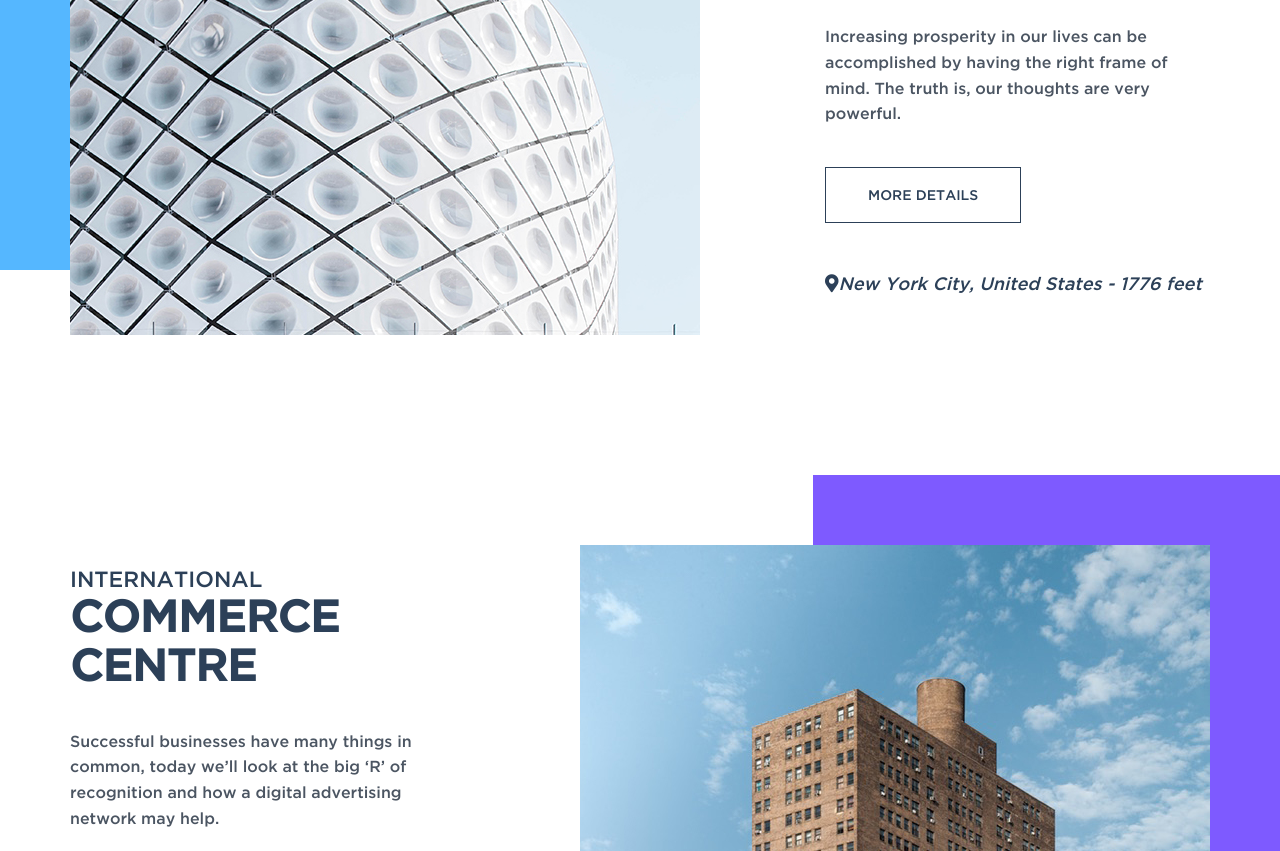
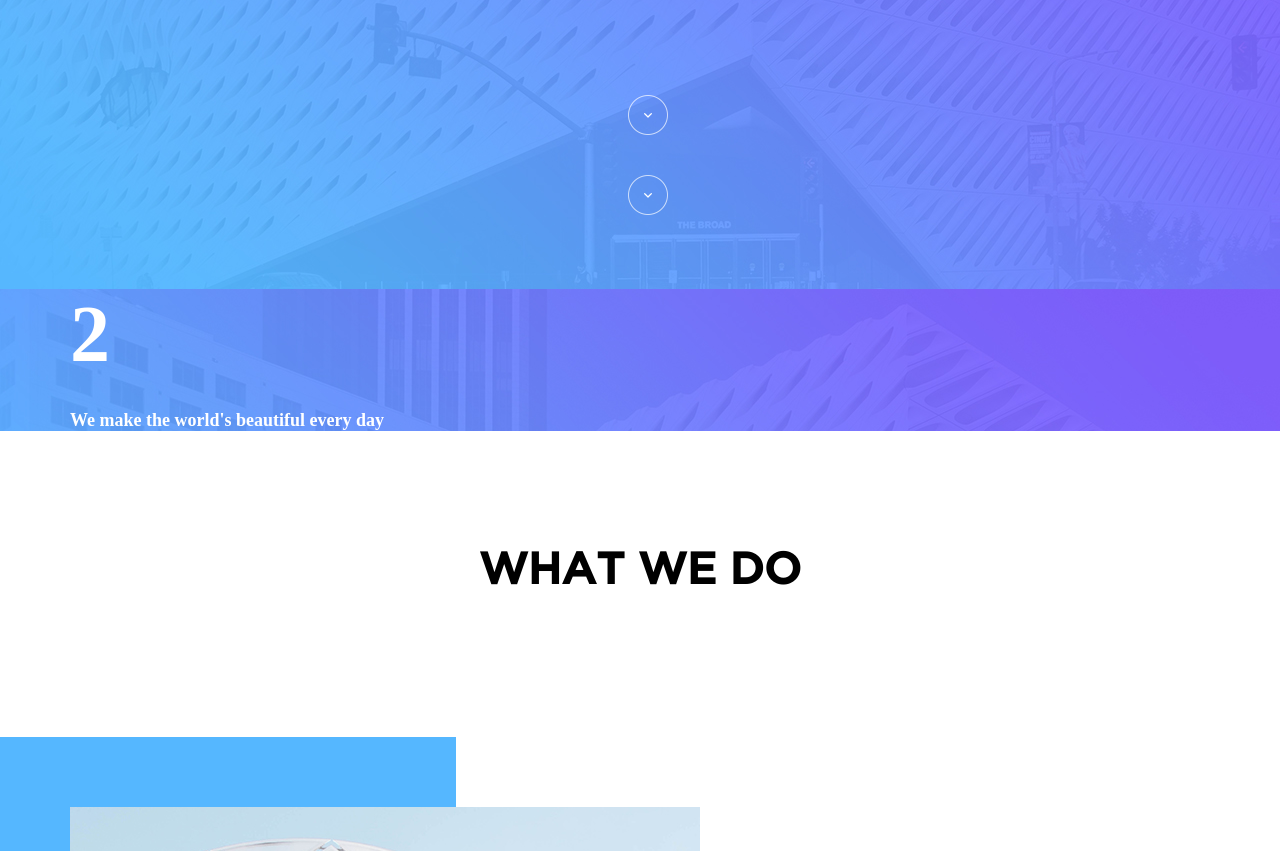
Before and after one commit to alla2021/monticello, a plain HTML site: page index.html in a window 1280 px wide. Shown: the part 591-1442 px from the top of the page. Drawn offline with nearby package versions, Linux system fonts and the light colour scheme; some packages are replaced by stand-ins of ours.

Commit message:
slider 1

```diff
--- a/index.html
+++ b/index.html
@@ -48,7 +48,7 @@
         </div>
     </header>
     <main>
-        <!-- <section class="about" style="background-image: url('src/image/bg-about.jpg');">
+        <section class="about" style="background-image: url('src/image/bg-about.jpg');">
                 <div class="container">
                     <div class="about__wrapper">
                         <div class="slider">
@@ -59,8 +59,21 @@
                         </div>
                     </div>
                 </div>
-                <div class="about__scroll-holder" id="scroll"><img src="src/image/scroll.png" alt=""></div>
-        </section> -->
+                <div class="about__scroll-holder" id="scroll"><a href="#project"><img src="src/image/scroll.png" alt="arrow"></a></div>
+        </section>
+        <section class="about--second" style="background-image: url('src/image/bg-about.jpg');">
+                <div class="container">
+                    <div class="about__wrapper">
+                        <div class="slider">
+                            <div class="slide">
+                            <h1 class="about__title">2</h1>
+                            <strong class="about__text">We make the world's beautiful every day</strong>
+                            </div>
+                        </div>
+                    </div>
+                </div>
+                <div class="about__scroll-holder" id="scroll"><a href="#project"><img src="src/image/scroll.png" alt="arrow"></a></div>
+        </section>
          <section class="projects" id="project">
             <div class="container">
                 <h2 class="projects__title">what we do</h2>
@@ -116,7 +129,6 @@
                         </div>
                         <div class="news__slider-item">
                             <div class="news__image"><img src="src/image/News/news-2.png" alt="news"></div>
-
                             <div class="news__content">
                                 <div class="news__subtitle">See The Unmatched Beauty Of The Great.</div>
                                 <div class="news__description">Free directories: directories are perfect for customers that are... </div>
--- a/src/js/main.js
+++ b/src/js/main.js
@@ -23,7 +23,7 @@ $(document).ready(function(){
 });
 
 $(document).ready(function () {
-	$("#header__nav").on("click", "a", function (event) {
+	$("#scroll, #header__nav").on("click", "a", function (event) {
 					event.preventDefault();
 					let id = $(this).attr('href'),
 							top = $(id).offset().top;
```
